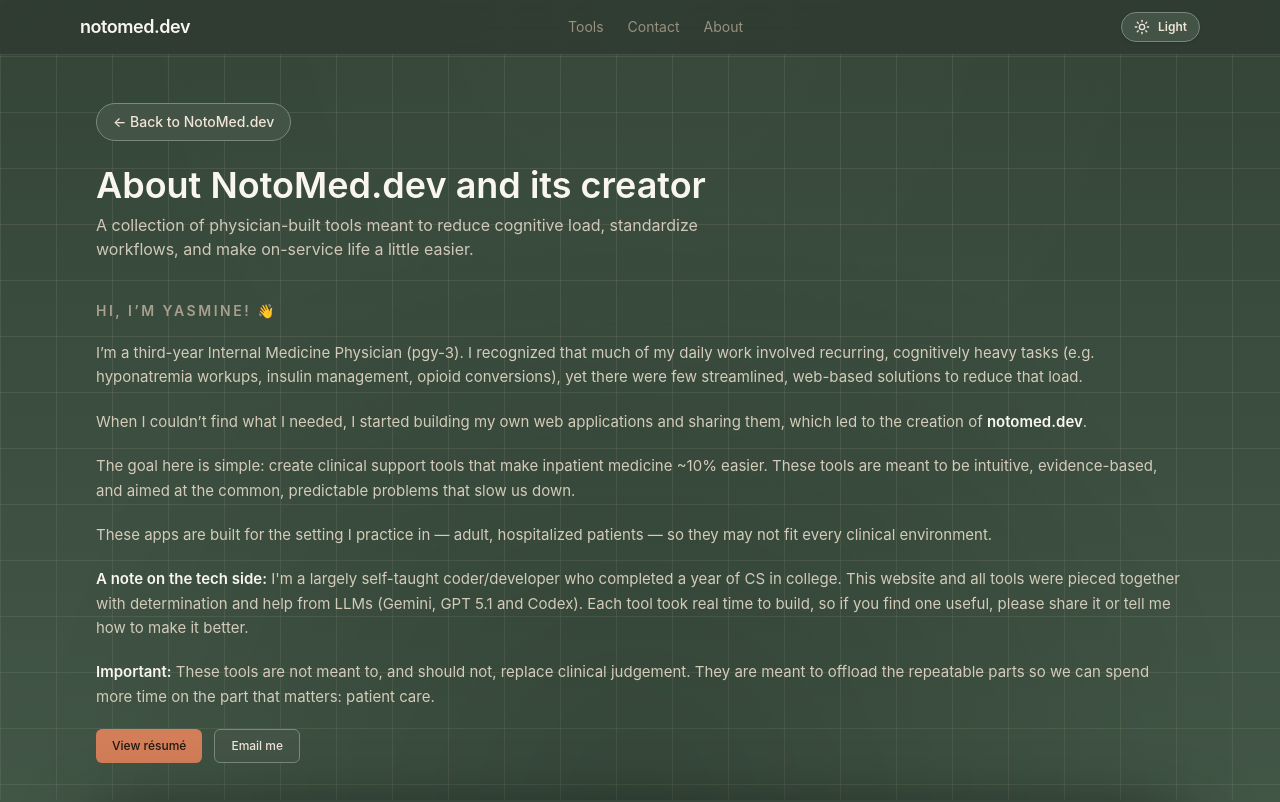
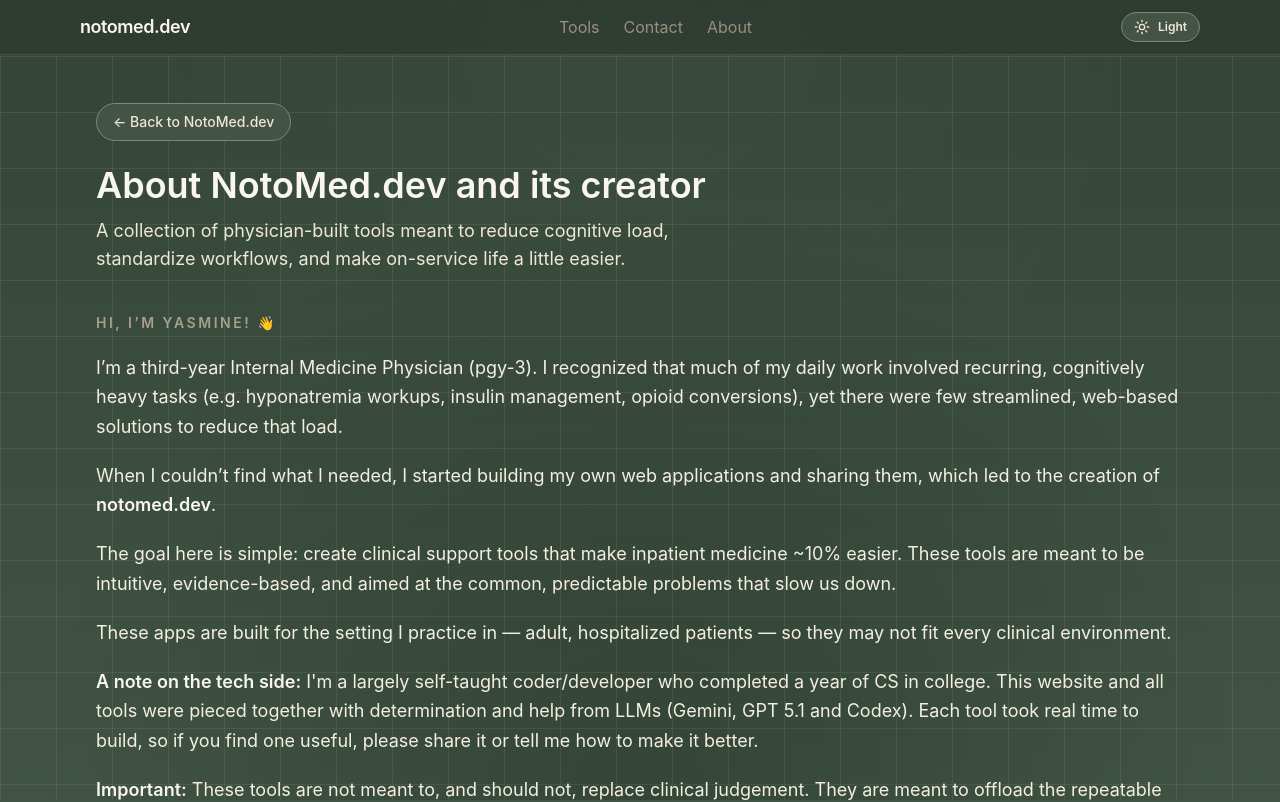
Before and after one commit to NotoMD-dev/notomed-site, a Next.js app: page /about in a window 1280 px wide. Shown: the top 802 px of the page. Built offline with nearby package versions, Linux system fonts and the light colour scheme.

Commit message:
Improve about page readability

```diff
--- a/src/app/about/page.tsx
+++ b/src/app/about/page.tsx
@@ -23,17 +23,17 @@
           </Link>
         </div>
 
-        <header className="mb-10 space-y-2 text-center sm:text-left">
+        <header className="mb-10 space-y-3 text-center sm:text-left">
           <h1 className="text-3xl font-semibold text-[#f9f6ef] sm:text-4xl">
             About NotoMed.dev and its creator
           </h1>
-          <p className="mx-auto max-w-2xl text-sm text-[#d0c8b9] md:text-base sm:mx-0">
+          <p className="mx-auto max-w-2xl text-base text-[#efe7d7] md:text-lg sm:mx-0">
             A collection of physician-built tools meant to reduce cognitive load, standardize workflows, and make on-service life a little easier.
           </p>
         </header>
 
         <main className="grid gap-10 md:grid-cols-[1.1fr,0.7fr] lg:grid-cols-[1.3fr,0.8fr]">
-          <div className="space-y-5 text-sm leading-relaxed text-[#d4cbba] md:text-[15px]">
+          <div className="space-y-5 text-base leading-relaxed text-[#f4eee3] md:text-lg">
             <h2 className="text-sm font-semibold uppercase tracking-[0.18em] text-[#a89f8f]">
               Hi, I’m Yasmine! 👋
             </h2>
--- a/src/components/SiteHeader.tsx
+++ b/src/components/SiteHeader.tsx
@@ -30,7 +30,7 @@
           notomed.dev
         </Link>
 
-        <nav className="hidden items-center gap-6 text-sm text-muted md:flex">
+        <nav className="hidden items-center gap-6 text-base text-muted md:flex">
           <Link href="/tools" className="transition-colors hover:text-heading">
             Tools
           </Link>
@@ -65,7 +65,7 @@
         }`}
       >
         <div className="mx-4 mb-3 overflow-hidden rounded-2xl border border-[color:var(--card-border)] bg-[color:var(--card-muted)]/95 shadow-[0_18px_60px_rgba(0,0,0,0.45)]">
-          <nav className="flex flex-col divide-y divide-[color:var(--card-outline)] text-sm text-heading">
+          <nav className="flex flex-col divide-y divide-[color:var(--card-outline)] text-base text-heading">
             <Link
               href="/tools"
               className="px-5 py-3 transition-colors hover:text-accent"
```
